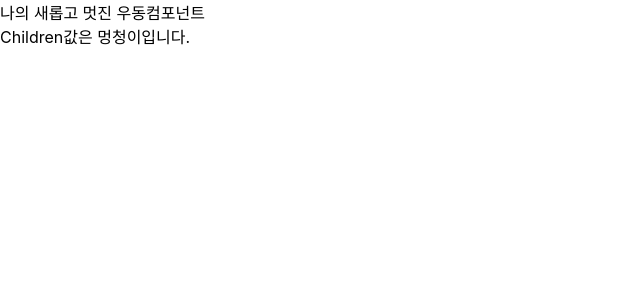
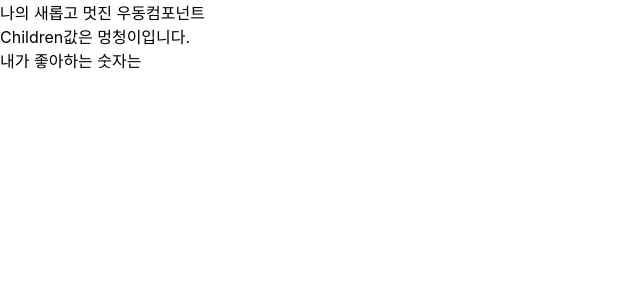
Before and after one commit to my-project-distribution/react_study, a React (Create React App) app: page / in a window 1280 px wide. Shown: the top 300 px of the page, without its empty margins (0-640 px from the left). Built offline with nearby package versions, Linux system fonts and the light colour scheme.

Commit message:
PropTypes.number.isRequired

```diff
--- a/src/MyComponent.js
+++ b/src/MyComponent.js
@@ -2,18 +2,21 @@ import { Children } from "react";
 import PropTypes from 'prop-types';
 
 const MyComponent = props =>{
-    const {name,children} = props;
+    const {name,favoriteNumber,children} = props;
     return <div>나의 새롭고 멋진 {name}컴포넌트 <br />
     Children값은 {children}입니다.
-    </div>;
+    <br />
+    내가 좋아하는 숫자는 {favoriteNumber}
+    </div>
 }
 
 MyComponent.defaultProps = {
-    name : '바보'
+    name : '바보',
 }
 
 MyComponent.propTypes = {
-    name : PropTypes.string
+    name : PropTypes.string,
+    favoriteNumber : PropTypes.number.isRequired
 }
 
 export default MyComponent;
```
